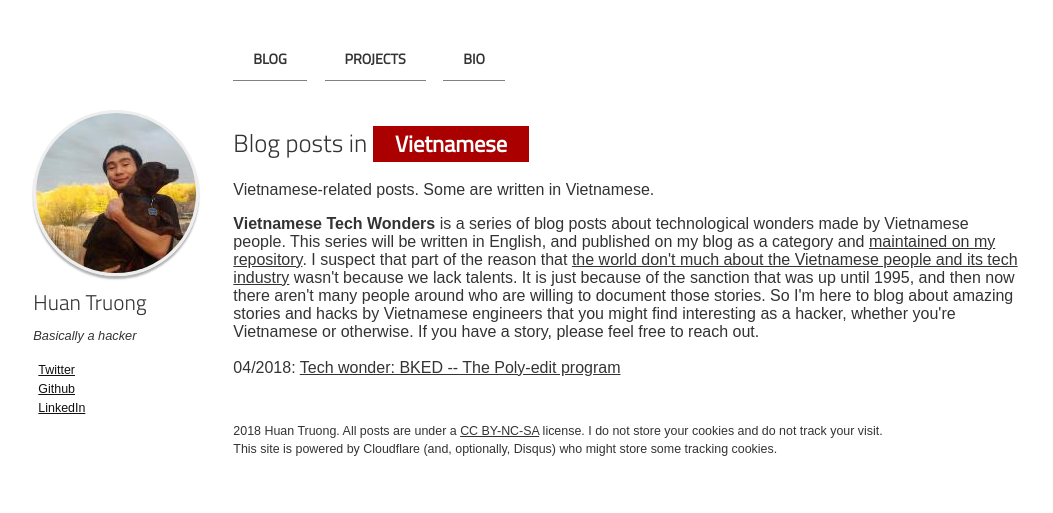
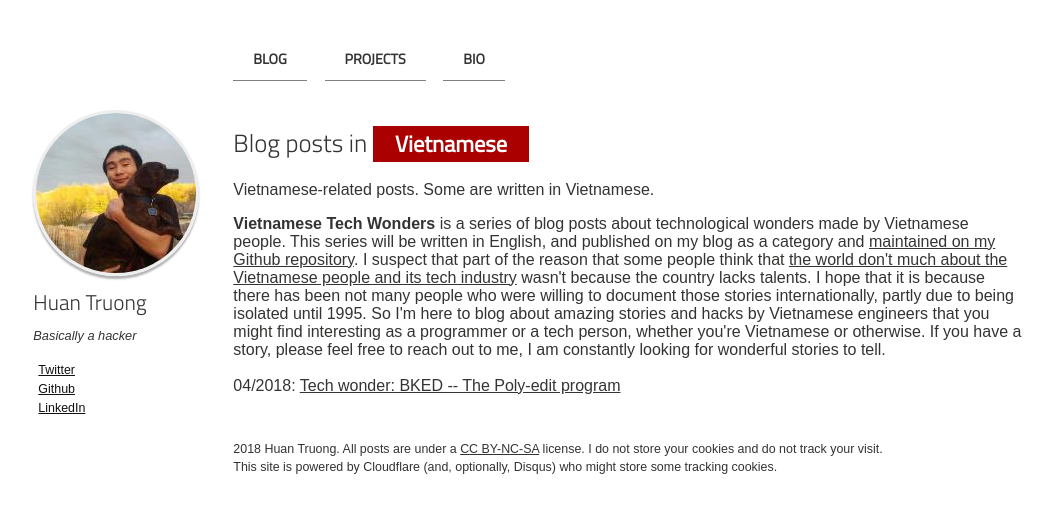
Before and after one commit to htruong/htruong.github.io, a Jekyll site: the page built from _my_categories/vietnamese.md, in a window 1280 px wide. Shown: the top 513 px of the page, without its empty margins (115-1168 px from the left). Built offline with Jekyll 4.4.1, drawn with Linux system fonts in a browser that asks for light colours.

Commit message:
Update vietnamese.md

```diff
--- a/_my_categories/vietnamese.md
+++ b/_my_categories/vietnamese.md
@@ -6,4 +6,4 @@ color: '#aa0000'
 
 Vietnamese-related posts. Some are written in Vietnamese.
 
-**Vietnamese Tech Wonders** is a series of blog posts about technological wonders made by Vietnamese people. This series will be written in English, and published on my blog as a category and [maintained on my repository](https://github.com/htruong/vietnamese_tech_wonders/). I suspect that part of the reason that [the world don't much about the Vietnamese people and its tech industry](https://huyenchip.com/vietnamese/) wasn't because we lack talents. It is just because of the sanction that was up until 1995, and then now there aren't many people around who are willing to document those stories. So I'm here to blog about amazing stories and hacks by Vietnamese engineers that you might find interesting as a hacker, whether you're Vietnamese or otherwise. If you have a story, please feel free to reach out.
+**Vietnamese Tech Wonders** is a series of blog posts about technological wonders made by Vietnamese people. This series will be written in English, and published on my blog as a category and [maintained on my Github repository](https://github.com/htruong/vietnamese_tech_wonders/). I suspect that part of the reason that some people think that [the world don't much about the Vietnamese people and its tech industry](https://huyenchip.com/vietnamese/) wasn't because the country lacks talents. I hope that it is because there has been not many people who were willing to document those stories internationally, partly due to being isolated until 1995. So I'm here to blog about amazing stories and hacks by Vietnamese engineers that you might find interesting as a programmer or a tech person, whether you're Vietnamese or otherwise. If you have a story, please feel free to reach out to me, I am constantly looking for wonderful stories to tell.
```
